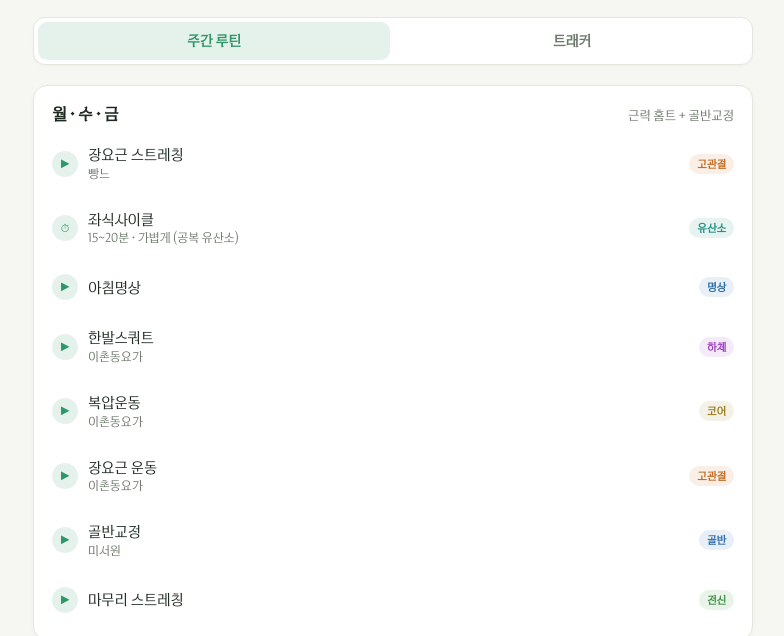
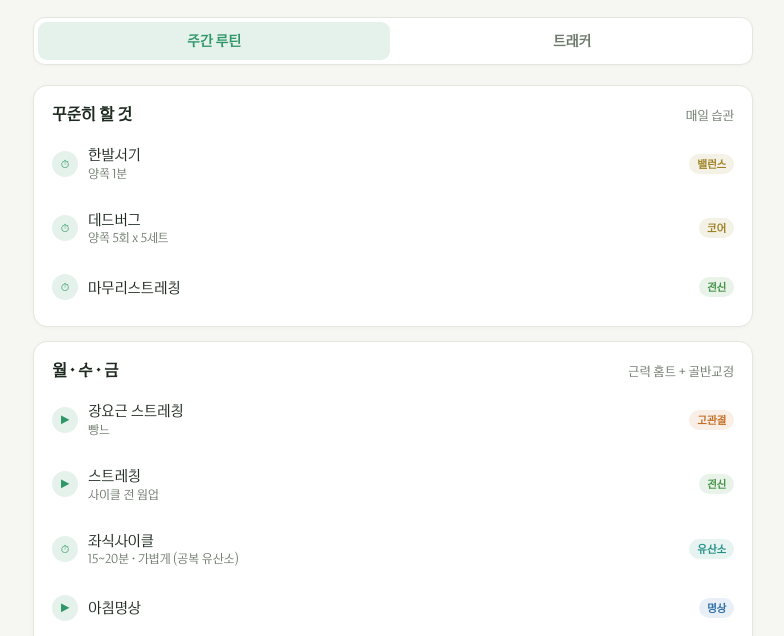
Before and after one commit to bonmomentt/probable-meme, a plain HTML site: page index.html in a window 1280 px wide. Shown: the part 108-744 px from the top of the page, without its empty margins (247-1031 px from the left). Drawn offline with Linux system fonts and the light colour scheme; files whose address does not match are found by name.

Commit message:
Add files via upload

```diff
--- a/index.html
+++ b/index.html
@@ -301,7 +301,20 @@ const GROUPS = {
   ],
 };
 
-const END_STRETCH = { id:'end1', title:'마무리 스트레칭', channel:'', link:'https://youtu.be/gIJqaztXJII', tag:'full', tagLabel:'전신' };
+const END_STRETCH = {
+  mwf: { id:'end1', title:'마무리 스트레칭', channel:'', link:'https://youtu.be/y61Nx_ZD7j8', tag:'full', tagLabel:'전신' },
+  tt:  { id:'end1', title:'마무리 스트레칭', channel:'', link:'https://youtu.be/gIJqaztXJII', tag:'full', tagLabel:'전신' },
+  sat: { id:'end1', title:'마무리 스트레칭', channel:'', link:'https://youtu.be/gIJqaztXJII', tag:'full', tagLabel:'전신' },
+  sun: { id:'end1', title:'마무리 스트레칭', channel:'', link:'https://youtu.be/gIJqaztXJII', tag:'full', tagLabel:'전신' },
+};
+const WARMUP_STRETCH = { id:'warm1', title:'스트레칭', channel:'사이클 전 웜업', link:'https://youtu.be/gIJqaztXJII', tag:'full', tagLabel:'전신' };
+
+// 매일 꾸준히 할 것 (영상 링크 없이 직접 하는 항목)
+const CONSISTENT = [
+  { id:'k1', title:'한발서기', channel:'양쪽 1분', tag:'core', tagLabel:'밸런스' },
+  { id:'k2', title:'데드버그', channel:'양쪽 5회 x 5세트', tag:'core', tagLabel:'코어' },
+  { id:'k3', title:'마무리스트레칭', channel:'', tag:'full', tagLabel:'전신' },
+];
 
 // day-of-week (0=Sun..6=Sat) -> section list for routine tab display & group key for tracker
 const DAY_SECTIONS = [
@@ -321,39 +334,33 @@ function itemsForDow(dow){
     // 토/일: 기존 아침스트레칭 -> 사이클 -> 저녁루틴
     const morningStretch = GROUPS[group][0];
     const rest = GROUPS[group].slice(1);
-    items = [morningStretch, GROUPS.cardio[group], ...rest];
+    items = [...CONSISTENT, morningStretch, WARMUP_STRETCH, GROUPS.cardio[group], ...rest];
   } else {
-    // 월수금/화목: 장요근 스트레칭 -> 사이클(공복 유산소) -> 명상 -> 저녁루틴
+    // 월수금/화목: 장요근 스트레칭 -> 웜업스트레칭 -> 사이클(공복 유산소) -> 명상 -> 저녁루틴
     const jangyogeun = GROUPS.daily.find(it=>it.id==='d2');
     const meditation = GROUPS.daily.find(it=>it.id==='d1');
-    items = [jangyogeun, GROUPS.cardio[group], meditation, ...GROUPS[group]];
+    items = [...CONSISTENT, jangyogeun, WARMUP_STRETCH, GROUPS.cardio[group], meditation, ...GROUPS[group]];
   }
-  return [...items, END_STRETCH];
+  return [...items, END_STRETCH[group]];
 }
 
 /* ---------- Render: Routine tab (static weekly view) ---------- */
 function renderRoutine(){
   const el = document.getElementById('view-routine');
-  // 표시 순서대로 그룹 묶기: 월수금(mwf) / 화목(tt) / 토(sat) / 일(sun)
   const blocks = [
     { label:'월 · 수 · 금', dowForItems:1, focus:'근력 홈트 + 골반교정' },
     { label:'화 · 목',     dowForItems:2, focus:'유산소 전후' },
     { label:'토',          dowForItems:6, focus:'가벼운 전신 · 저녁 세트' },
     { label:'일',          dowForItems:0, focus:'휴식일 · 가볍게' },
   ];
-  let html = '';
-  blocks.forEach(b=>{
-    const items = itemsForDow(b.dowForItems);
-    html += `<div class="day">
-      <div class="day-head">
-        <div class="day-name">${b.label}</div>
-        <div class="day-focus">${b.focus}</div>
-      </div>`;
+
+  const renderItems = (items)=>{
+    let h = '';
     items.forEach(it=>{
       const tag = it.link ? 'a' : 'div';
       const linkAttrs = it.link ? `href="${it.link}" target="_blank" rel="noopener"` : '';
       const icon = it.link ? '▶' : '⏱';
-      html += `<${tag} class="item" ${linkAttrs}>
+      h += `<${tag} class="item" ${linkAttrs}>
         <span class="play">${icon}</span>
         <span class="item-text">
           <div class="item-title">${it.title}</div>
@@ -362,6 +369,26 @@ function renderRoutine(){
         <span class="tag ${it.tag}">${it.tagLabel}</span>
       </${tag}>`;
     });
+    return h;
+  };
+
+  // 최상단: 꾸준히 할 것 (매일 공통)
+  let html = `<div class="day">
+    <div class="day-head">
+      <div class="day-name">꾸준히 할 것</div>
+      <div class="day-focus">매일 습관</div>
+    </div>`;
+  html += renderItems(CONSISTENT);
+  html += `</div>`;
+
+  blocks.forEach(b=>{
+    const items = itemsForDow(b.dowForItems).filter(it=>!CONSISTENT.some(c=>c.id===it.id));
+    html += `<div class="day">
+      <div class="day-head">
+        <div class="day-name">${b.label}</div>
+        <div class="day-focus">${b.focus}</div>
+      </div>`;
+    html += renderItems(items);
     html += `</div>`;
   });
   el.innerHTML = html;
```
